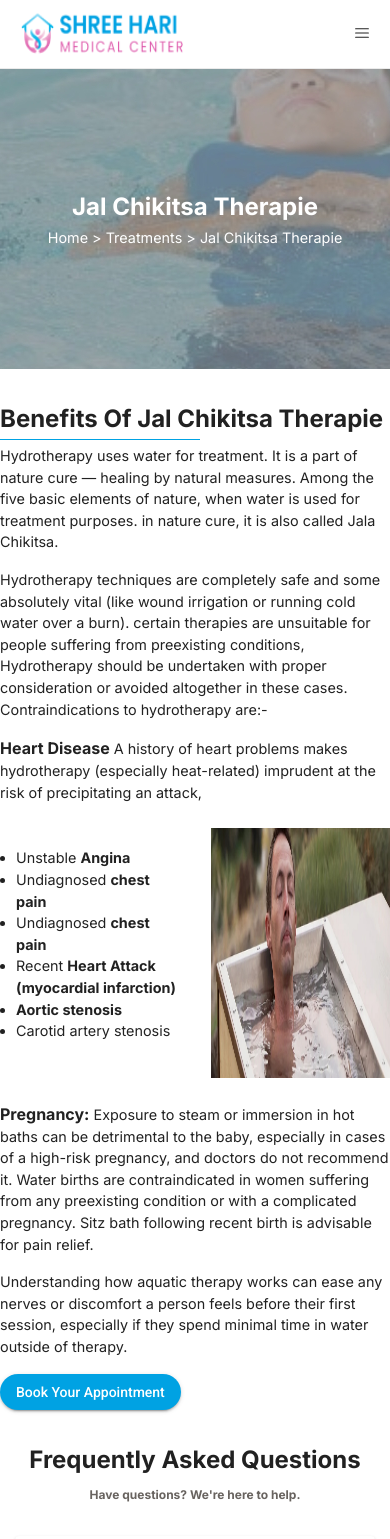
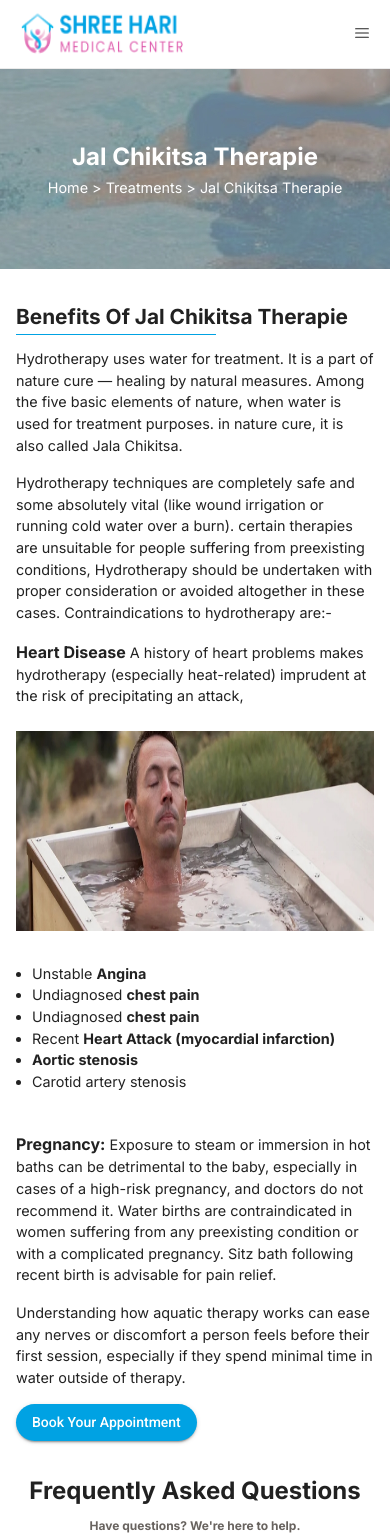
Before and after one commit to aadilranajmi/hari-medical, a Next.js app: page /jal-chikitsa in a window 390 px wide. Shown: the top 1539 px of the page. Built offline with nearby package versions, Linux system fonts and the light colour scheme.

Commit message:
responsive fixed of all service page

```diff
--- a/src/app/globals.css
+++ b/src/app/globals.css
@@ -666,6 +666,7 @@ a {
 }
 .homeBlog .homeBlogMain {
   display: flex;
+  flex-wrap: wrap;
   justify-content: center;
   margin-top: 1.5rem;
   gap: 2rem;
@@ -689,7 +690,7 @@ a {
 /* services pages */
 .servicesContent .container {
   position: relative;
-  padding: 2rem 0 0;
+  padding: 2rem 1rem 0;
 }
 .servicesContent p {
   font-size: 0.9rem;
@@ -698,6 +699,7 @@ a {
 .servicesContent h2 {
   position: relative;
   padding-bottom: 0.5rem;
+  margin-bottom: 0.5rem;
 }
 .servicesContent h2::after {
   content: "";
@@ -724,6 +726,30 @@ a {
   margin-top: 0.5rem;
   font-size: 0.9rem;
 }
+.servicesContent p b {
+  font-size: 1rem;
+}
+.servicesContent ul {
+  margin-left: 1rem;
+  margin-bottom: 1rem;
+}
+.servicesContent ul li {
+  font-size: 0.9rem;
+}
+@media (max-width: 767.98px) {
+  .serviceHeroBanner {
+    height: 200px;
+  }
+  .servicesContent .serviceHeroBanner .content {
+    padding: 0.5rem;
+  }
+  .servicesContent .serviceHeroBanner .content h1 {
+    font-size: 1.5rem;
+  }
+  .servicesContent h2 {
+    font-size: 1.3rem;
+  }
+}
 .potliMassage .imgContent,
 .suryaChikitsa .imgContent {
   position: relative;
@@ -738,29 +764,29 @@ a {
 .potliMassage .imgContent .serviceImg,
 .suryaChikitsa .imgContent .serviceImg {
   position: relative;
-  min-height: 250px;
+  height: 250px;
 }
 .potliMassage .imgContent .imgContentData p {
   margin-bottom: 1.5rem;
 }
-.servicesContent p b {
-  font-size: 1rem;
-}
-.servicesContent ul {
-  margin-left: 1rem;
-  margin-bottom: 1rem;
-}
-.servicesContent ul li {
-  font-size: 0.9rem;
-}
 .ayurvedicMassage .servicesContentMain .servicesContentMainImg {
   position: relative;
-  min-height: 500px;
+  height: 500px;
   object-fit: contain;
   margin: 1rem 0;
 }
 .ayurvedicMassage .servicesContentMain .servicesContentMainCard {
   margin-bottom: 2rem;
+}
+@media (max-width: 900px) {
+  .ayurvedicMassage .servicesContentMain .servicesContentMainImg {
+    height: 300px;
+  }
+}
+@media (max-width: 767.98px) {
+  .ayurvedicMassage .servicesContentMain .servicesContentMainImg {
+    height: 150px;
+  }
 }
 .readMoreLessmainContent {
   position: relative;
@@ -798,3 +824,15 @@ a {
   align-items: center;
   gap: 0.2rem;
 }
+@media (max-width: 767.98px) {
+  .potliMassage .imgContent, .suryaChikitsa .imgContent {
+    grid-template-columns: minmax(0, auto);
+  }
+  .suryaChikitsa .imgContent .serviceImg {
+    order: 1;
+    height: 200px;
+  }
+  .suryaChikitsa .imgContent .imgContentData {
+    order: 2;
+  }
+}
```
